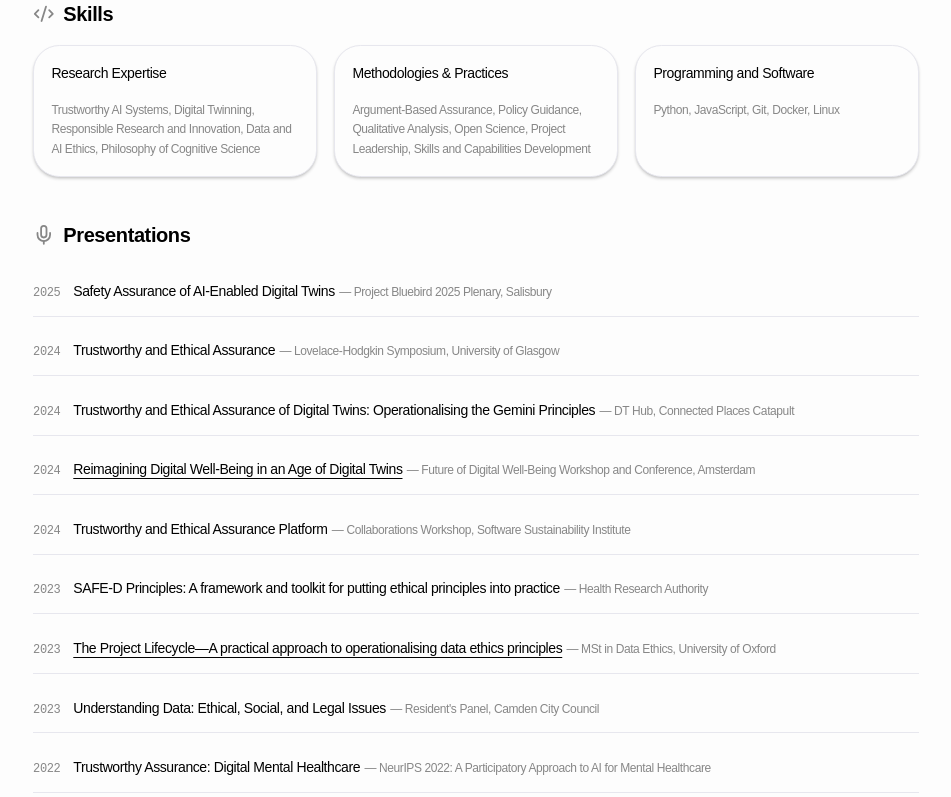
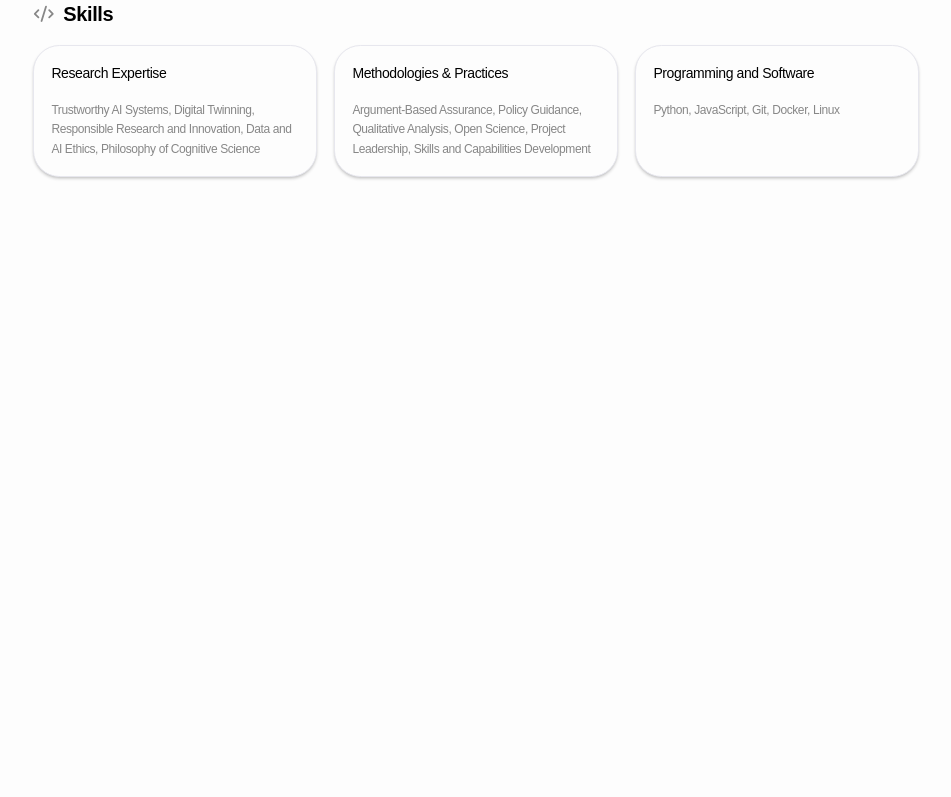
Before and after one commit to chrisdburr/chrisdburr.github.io, a Next.js app: page /cv in a window 1280 px wide. Shown: the part 3525-4322 px from the top of the page, without its empty margins (292-1243 px from the left). After the commit the page ends 3728 px from the top, so only its background shows below. Built offline with nearby package versions, Linux system fonts and the light colour scheme.

Commit message:
fix: remove CV presentations, add blog featured images, hide tabs scrollbar (PP-5c6, PP-0mi, PP-b5y)
- Remove presentations section from CV page (too difficult to maintain)
- Reuse homepage blog card layout on blog index with featured images
- Hide visible scrollbar on publications TabsList

```diff
--- a/src/app/blog/page.tsx
+++ b/src/app/blog/page.tsx
@@ -1,4 +1,5 @@
 import type { Metadata } from "next";
+import Image from "next/image";
 import Link from "next/link";
 import { Badge } from "@/components/ui/badge";
 import {
@@ -36,23 +37,39 @@ export default function BlogIndexPage() {
         ) : (
           posts.map((post) => (
             <Link href={`/blog/${post.slug}`} key={post.slug}>
-              <Card className="transition-colors hover:bg-muted/50">
+              <Card className="gap-0 overflow-hidden p-0 transition-colors hover:bg-muted/50 md:flex-row">
+                {post.metadata.image && (
+                  <div className="relative aspect-[2/1] md:aspect-auto md:w-72 md:shrink-0">
+                    <Image
+                      alt={post.metadata.title}
+                      className="object-cover"
+                      fill
+                      sizes="(max-width: 768px) 100vw, 288px"
+                      src={post.metadata.image}
+                    />
+                  </div>
+                )}
+                <div className="flex flex-col gap-4 py-4">
                   <CardHeader>
                     <CardTitle>{post.metadata.title}</CardTitle>
                     <CardDescription>{post.metadata.date}</CardDescription>
                   </CardHeader>
-                <CardContent className="space-y-2">
+                  <CardContent className="space-y-3">
                     <p className="text-muted-foreground text-sm/relaxed">
                       {post.metadata.excerpt}
                     </p>
-                  <div className="flex flex-wrap gap-2">
+                    <div className="flex flex-wrap items-center gap-2">
                       {post.metadata.tags.map((tag) => (
                         <Badge key={tag} variant="secondary">
                           {tag}
                         </Badge>
                       ))}
+                      <span className="ml-auto text-muted-foreground text-sm">
+                        Read more &rarr;
+                      </span>
                     </div>
                   </CardContent>
+                </div>
               </Card>
             </Link>
           ))
--- a/src/app/cv/page.tsx
+++ b/src/app/cv/page.tsx
@@ -3,11 +3,9 @@ import {
   BriefcaseIcon,
   Code2Icon,
   GraduationCapIcon,
-  MicIcon,
   UsersIcon,
 } from "lucide-react";
 import type { Metadata } from "next";
-import Link from "next/link";
 import { Badge } from "@/components/ui/badge";
 import {
   Card,
@@ -20,7 +18,6 @@ import {
   awards,
   education,
   experiences,
-  presentations,
   professionalService,
   skills,
 } from "@/lib/data";
@@ -172,43 +169,6 @@ export default function CVPage() {
           ))}
         </div>
       </section>
-
-      {/* Presentations */}
-      <section>
-        <div className="mb-4 flex items-center gap-2">
-          <MicIcon className="size-5 text-muted-foreground" />
-          <h2 className="font-semibold text-xl">Presentations</h2>
-        </div>
-        <div className="space-y-2">
-          {presentations.map((pres) => (
-            <div
-              className="flex flex-col gap-1 border-b py-3 last:border-b-0 sm:flex-row sm:items-baseline sm:gap-3"
-              key={`${pres.title}-${pres.venue}`}
-            >
-              <span className="shrink-0 font-mono text-muted-foreground text-xs">
-                {pres.year}
-              </span>
-              <div className="min-w-0">
-                {pres.link ? (
-                  <Link
-                    className="text-sm underline underline-offset-4"
-                    href={pres.link}
-                    rel="noopener noreferrer"
-                    target="_blank"
-                  >
-                    {pres.title}
-                  </Link>
-                ) : (
-                  <span className="text-sm">{pres.title}</span>
-                )}
-                <span className="ml-1 text-muted-foreground text-xs">
-                  — {pres.venue}
-                </span>
-              </div>
-            </div>
-          ))}
-        </div>
-      </section>
     </div>
   );
 }
--- a/src/components/publications-tabs.tsx
+++ b/src/components/publications-tabs.tsx
@@ -80,7 +80,7 @@ export function PublicationsTabs({
 
   return (
     <Tabs defaultValue="all">
-      <TabsList className="h-auto overflow-x-auto">
+      <TabsList className="h-auto overflow-x-auto [scrollbar-width:none] [&::-webkit-scrollbar]:hidden">
         <TabsTrigger value="all">All ({publications.length})</TabsTrigger>
         {tabs.map((type) => (
           <TabsTrigger key={type} value={type}>
```
Also changed, not shown: 1 other file (tests, documents, lock files or other folders). Lines whose indentation alone changed are shown as unchanged.
